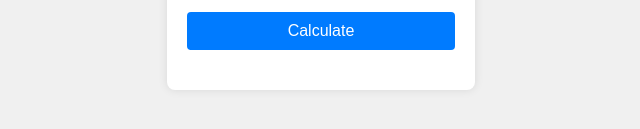
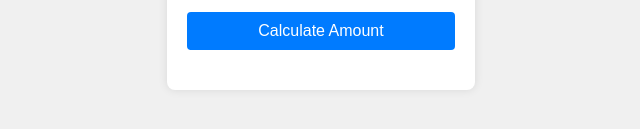
Before and after one commit to WaridArshad20/Inflation_calculator, a plain HTML site: page inflation rate application/index.html in a window 1280 px wide. Shown: the part 519-648 px from the top of the page, 319-959 px from the left. Drawn offline with Linux system fonts and the light colour scheme.

Commit message:
button text changed

```diff
--- a/inflation rate application/index.html
+++ b/inflation rate application/index.html
@@ -36,7 +36,7 @@
         <span class="error-message" id="yearsError"></span>
 
         <button type="button" onclick="calculateFutureValue()">
-          Calculate
+          Calculate Amount
         </button>
       </form>
       <p id="result"></p>
```
